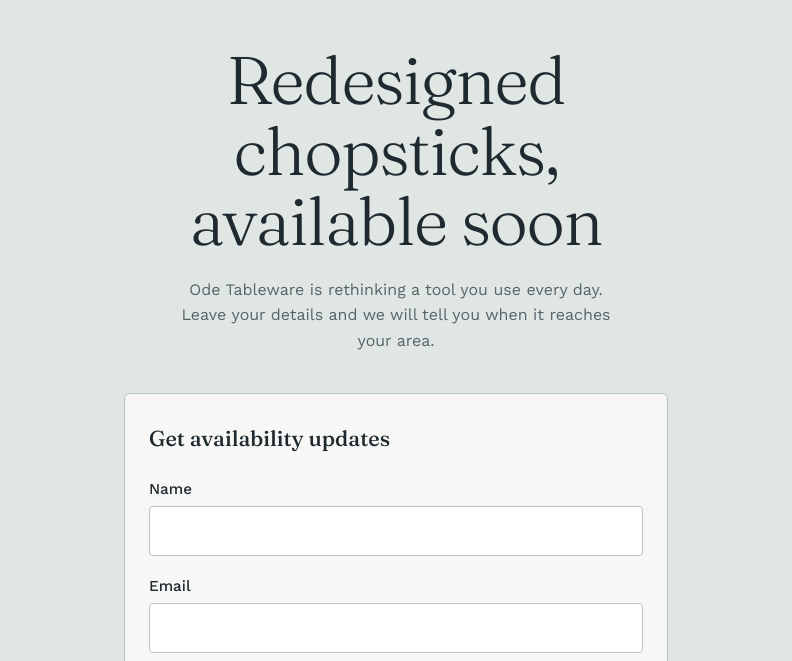
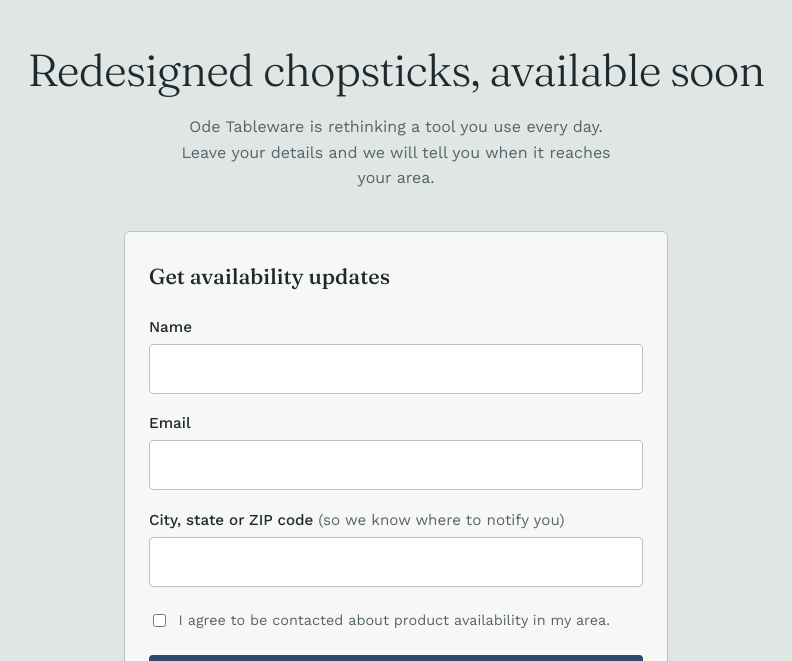
Before and after one commit to inm22/ode, a plain HTML site: page index.html in a window 1280 px wide. Shown: the part 139-800 px from the top of the page, without its empty margins (244-1036 px from the left). Drawn offline with nearby package versions, Linux system fonts and the light colour scheme.

Commit message:
Refactor h1 styles for improved layout

```diff
--- a/index.html
+++ b/index.html
@@ -54,14 +54,19 @@
   }
 
   h1 {
-    font-family: "Fraunces", Georgia, "Times New Roman", serif;
-    font-weight: 300;
-    font-size: clamp(2.6rem, 9vw, 4.2rem);
-    line-height: 1.05;
-    letter-spacing: -0.02em;
-    margin: 0 0 1.25rem;
-    text-align: center;
-  }
+  font-family: "Fraunces", Georgia, "Times New Roman", serif;
+  font-weight: 300;
+  font-size: clamp(1.1rem, 4.4vw, 2.8rem);
+  line-height: 1.1;
+  letter-spacing: -0.02em;
+  white-space: nowrap;
+  text-align: center;
+  margin: 0 0 1.25rem;
+  width: min(92vw, 56rem);
+  position: relative;
+  left: 50%;
+  transform: translateX(-50%);
+}
   .lede {
     text-align: center;
     color: var(--slate);
```
